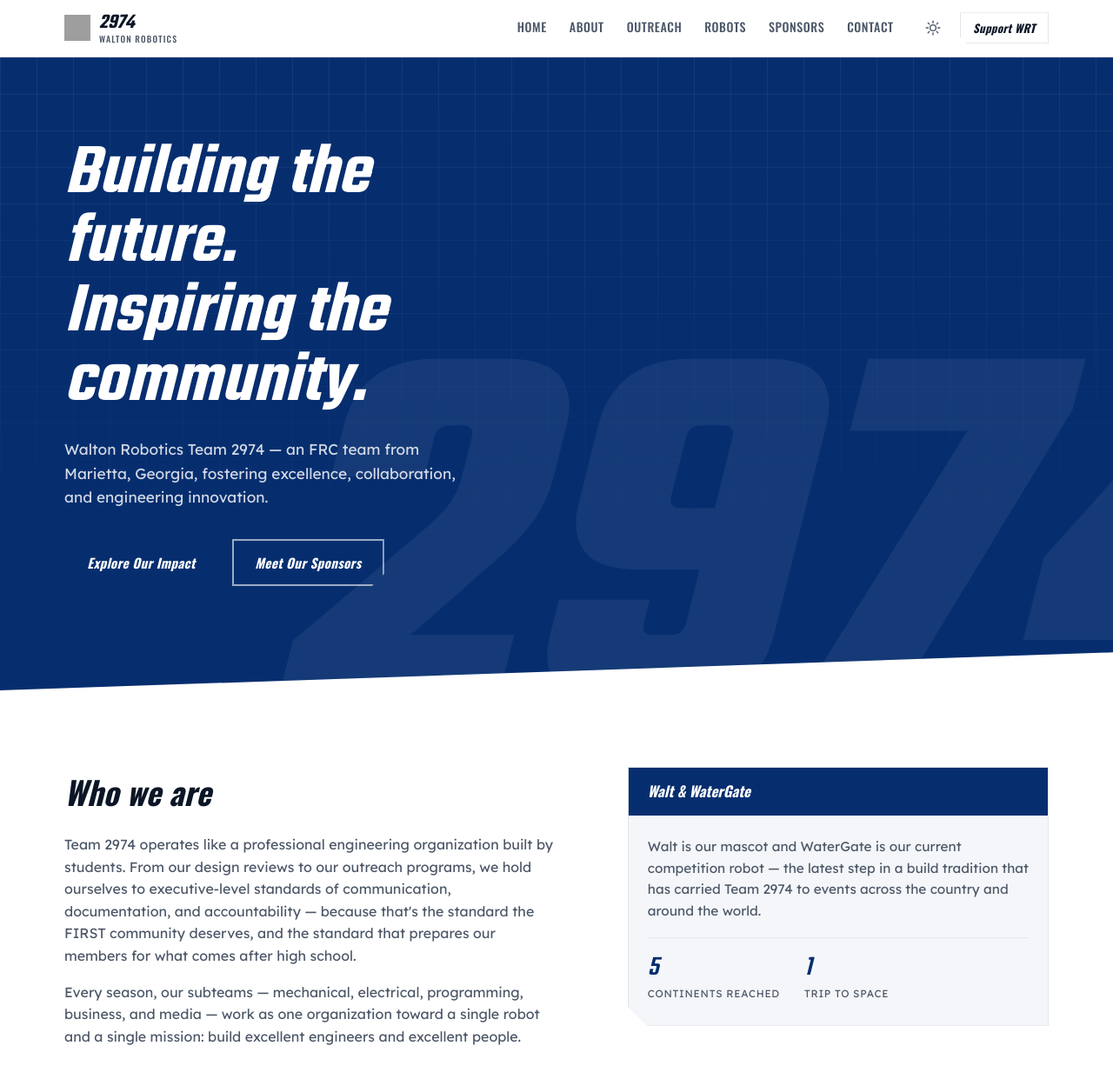
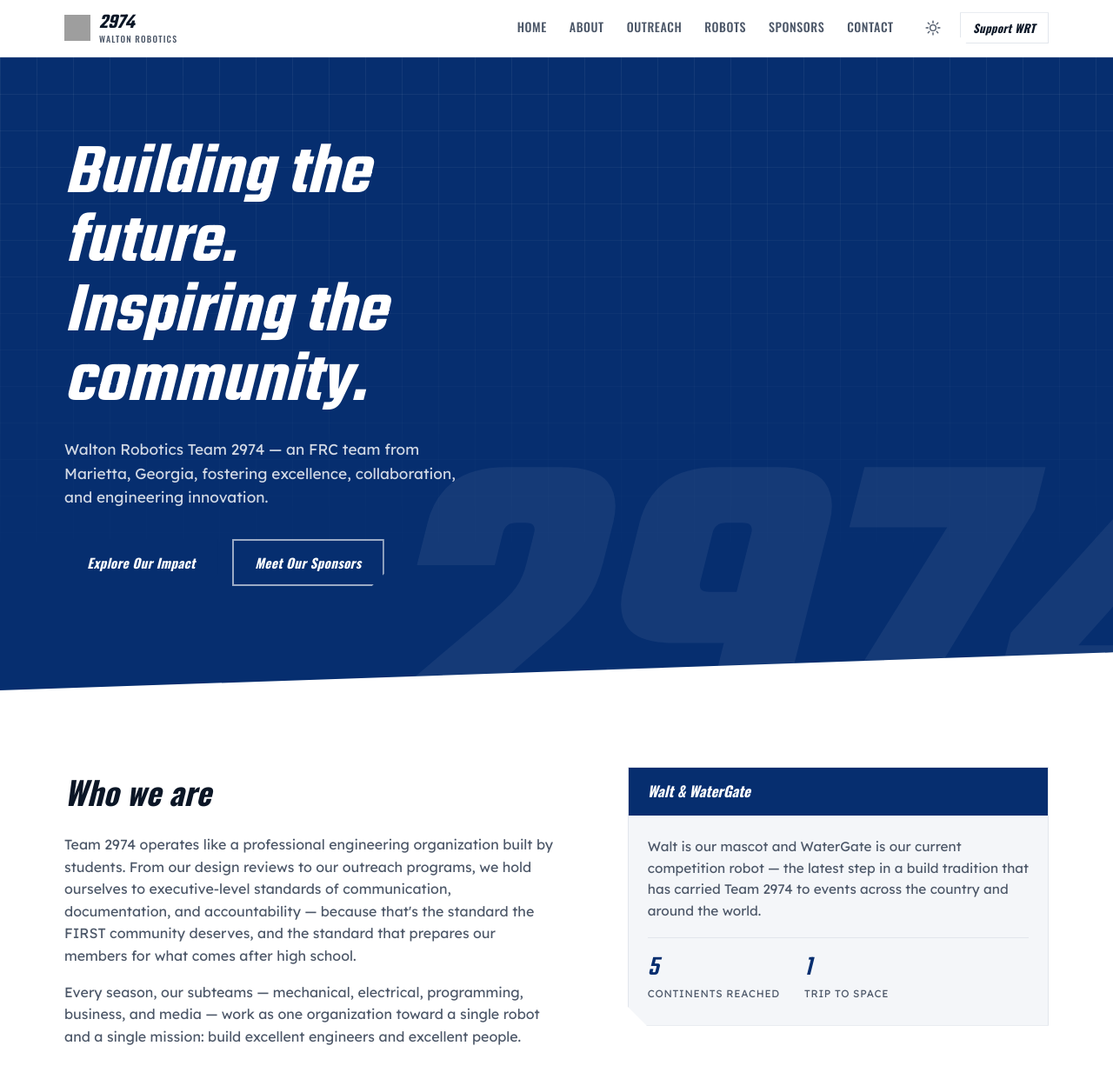
Before and after one commit to dwilsy/skills-github-pages, a Jekyll site: the page built from index.html, in a window 1280 px wide and 1400 px high. Shown: the top 1241 px of the window at 87% size. Built offline with Jekyll 4.4.1, drawn with Linux system fonts in a browser that asks for light colours; a script that is not in the unit is left out.

Commit message:
eh eh eh ehe

```diff
--- a/assets/css/style.css
+++ b/assets/css/style.css
@@ -198,12 +198,12 @@ button { font: inherit; }
 
 .hero-ghost-number {
   position: absolute;
-  right: -.3em;
-  bottom: -.28em;
+  right: -.2em;
+  bottom: -.4em;
   font-family: var(--font-hero);
   font-style: italic;
   font-weight: 700;
-  font-size: min(48vw, 620px);
+  font-size: min(40vw, 560px);
   line-height: 1;
   color: rgba(255,255,255,.06);
   pointer-events: none;
```
